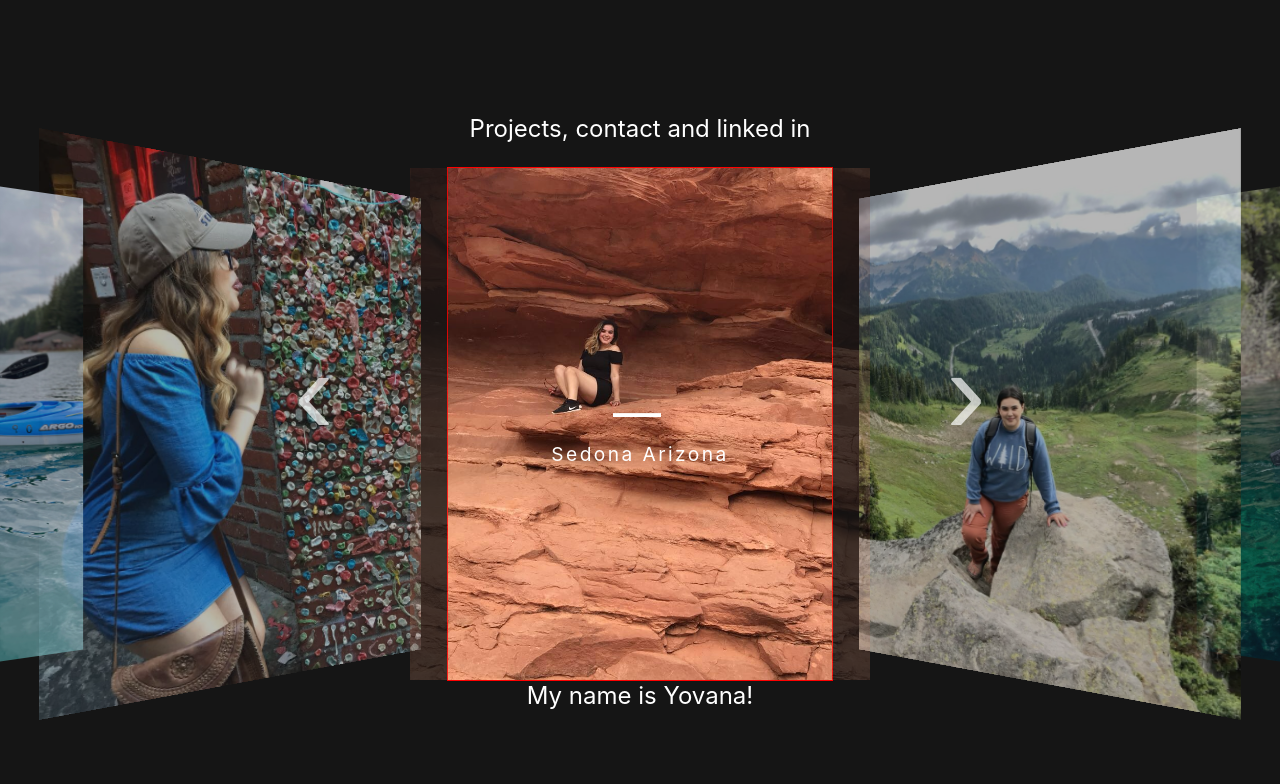
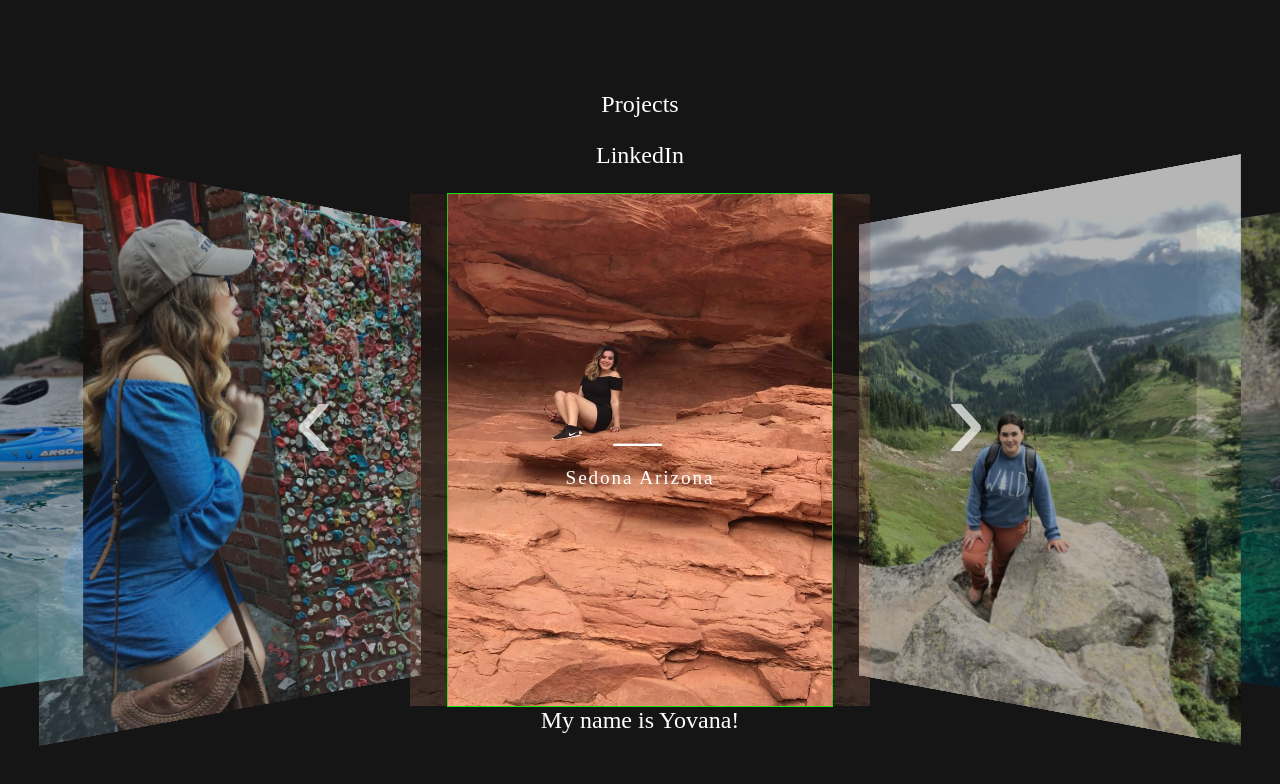
Before and after one commit to yovana-pelayo/my-app, a React (Create React App) app: page / in a window 1280 px wide. Shown: the top 784 px of the page. Built offline with nearby package versions, Linux system fonts and the light colour scheme.

Commit message:
added brower router to index file. Not sure what this does but I know I need it to make paths and use a switch. Will read into it

```diff
--- a/package.json
+++ b/package.json
@@ -8,6 +8,7 @@
     "@testing-library/user-event": "^13.5.0",
     "react": "^18.2.0",
     "react-dom": "^18.2.0",
+    "react-router-dom": "^6.20.0",
     "react-scripts": "5.0.1",
     "web-vitals": "^2.1.4"
   },
--- a/public/index.html
+++ b/public/index.html
@@ -4,7 +4,6 @@
     <meta charset="utf-8" />
     <link rel="icon" href="%PUBLIC_URL%/favicon.ico" />
     <meta name="viewport" content="width=device-width, initial-scale=1" />
-    <meta name="theme-color" content="#000000" />
     <meta
       name="description"
       content="Web site created using create-react-app"
@@ -33,7 +32,7 @@
       This HTML file is a template.
       If you open it directly in the browser, you will see an empty page.
 
-      You can add webfonts, meta tags, or analytics to this file.
+      You can add web fonts, meta tags, or analytics to this file.
       The build step will place the bundled scripts into the <body> tag.
 
       To begin the development, run `npm start` or `yarn start`.
--- a/src/Menu/Header.jsx
+++ b/src/Menu/Header.jsx
@@ -1,4 +1,6 @@
 import './Header.css';
+import LinkedIn from './LinkedIn';
+import Projects from './Projects';
 // import { BrowserRouter as Router, Switch } from "react-router-dom";
 
 
@@ -12,9 +14,8 @@ function Header () {
 
 <div className='header'>
 
-<p>
-    Projects, contact and linked in
-</p>
+<Projects/>
+<LinkedIn/>
     </div>
 
 
--- /dev/null
+++ b/src/Menu/LinkedIn.jsx
@@ -0,0 +1,21 @@
+import React from "react";
+
+
+
+function LinkedIn () {
+
+
+
+
+
+    return (
+
+
+        <div>
+
+            <p>LinkedIn</p>
+        </div>
+    )
+}
+
+export default LinkedIn;
--- a/src/View/AboutMe.css
+++ b/src/View/AboutMe.css
@@ -76,7 +76,7 @@ body {
 
 .slide {
   transform-style: preserve-3d;
-  border: solid 1px red;
+  border: solid 1px rgb(28, 226, 21);
 
 &[data-active] {
    .slideContent > * {
@@ -107,7 +107,7 @@ body {
   transform-style: preserve-3d;
   transform: translateZ(2rem);
   transition: opacity 0.3s linear;
-  text-shadow: 0 0.1rem 1rem #000;
+  text-shadow: 0 0.1rem 1rem #031508;
   opacity: 0;
 
   .slideSubtitle,
--- a/src/index.js
+++ b/src/index.js
@@ -1,17 +1,19 @@
+
+// index.js
 import React from 'react';
 import ReactDOM from 'react-dom/client';
-import './index.css';
+import { BrowserRouter } from 'react-router-dom';
 import App from './App';
-import reportWebVitals from './reportWebVitals';
 
 const root = ReactDOM.createRoot(document.getElementById('root'));
 root.render(
-  <React.StrictMode>
-    <App />
-  </React.StrictMode>
+ <React.StrictMode>
+    <BrowserRouter>
+       <App />
+    </BrowserRouter>
+ </React.StrictMode>
 );
 
 // If you want to start measuring performance in your app, pass a function
 // to log results (for example: reportWebVitals(console.log))
 // or send to an analytics endpoint. Learn more: https://bit.ly/CRA-vitals
-reportWebVitals();
```
Also changed, not shown: src/Menu/Projects.css (added), 1 other file (tests, documents, lock files or other folders).
